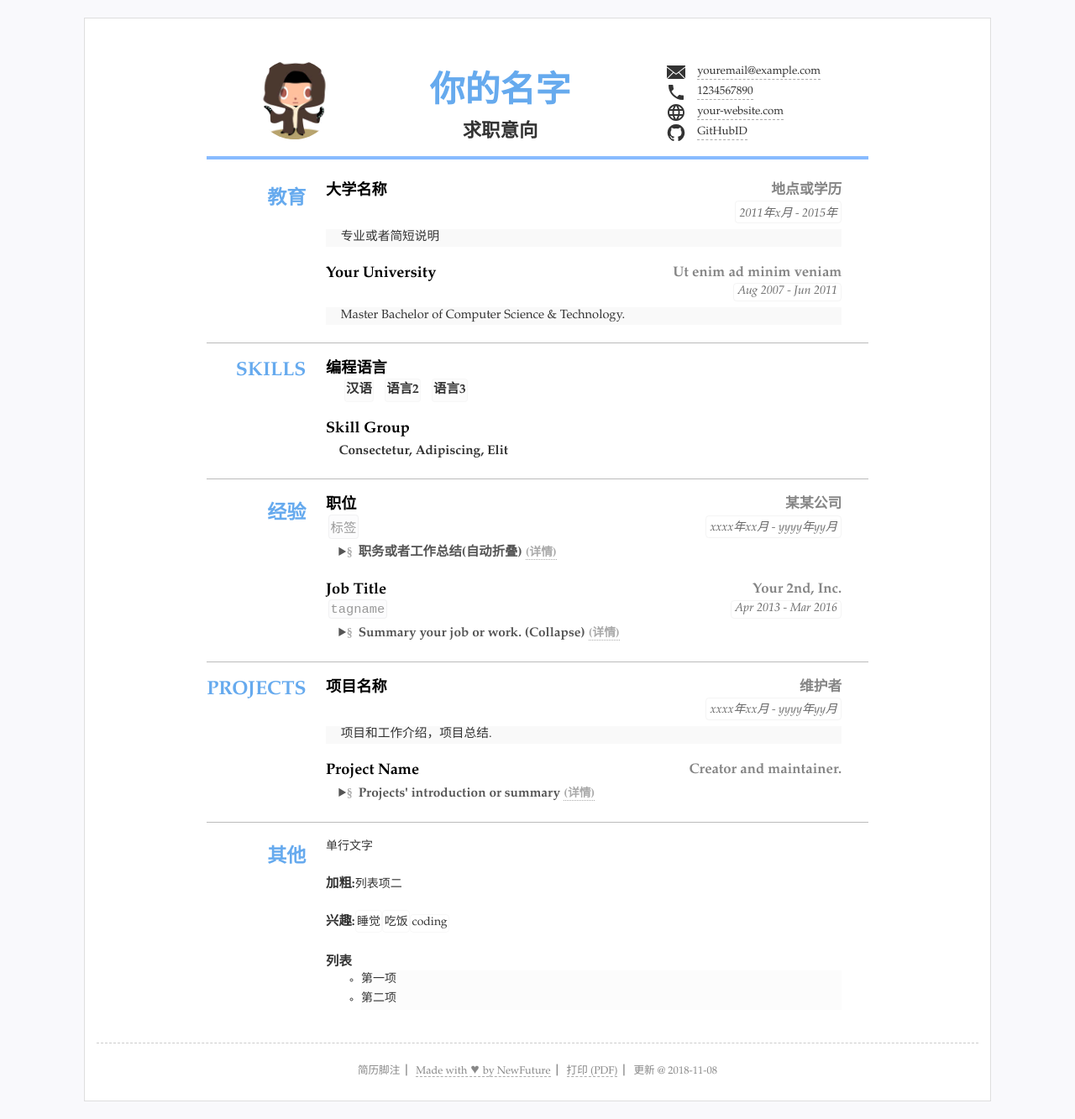
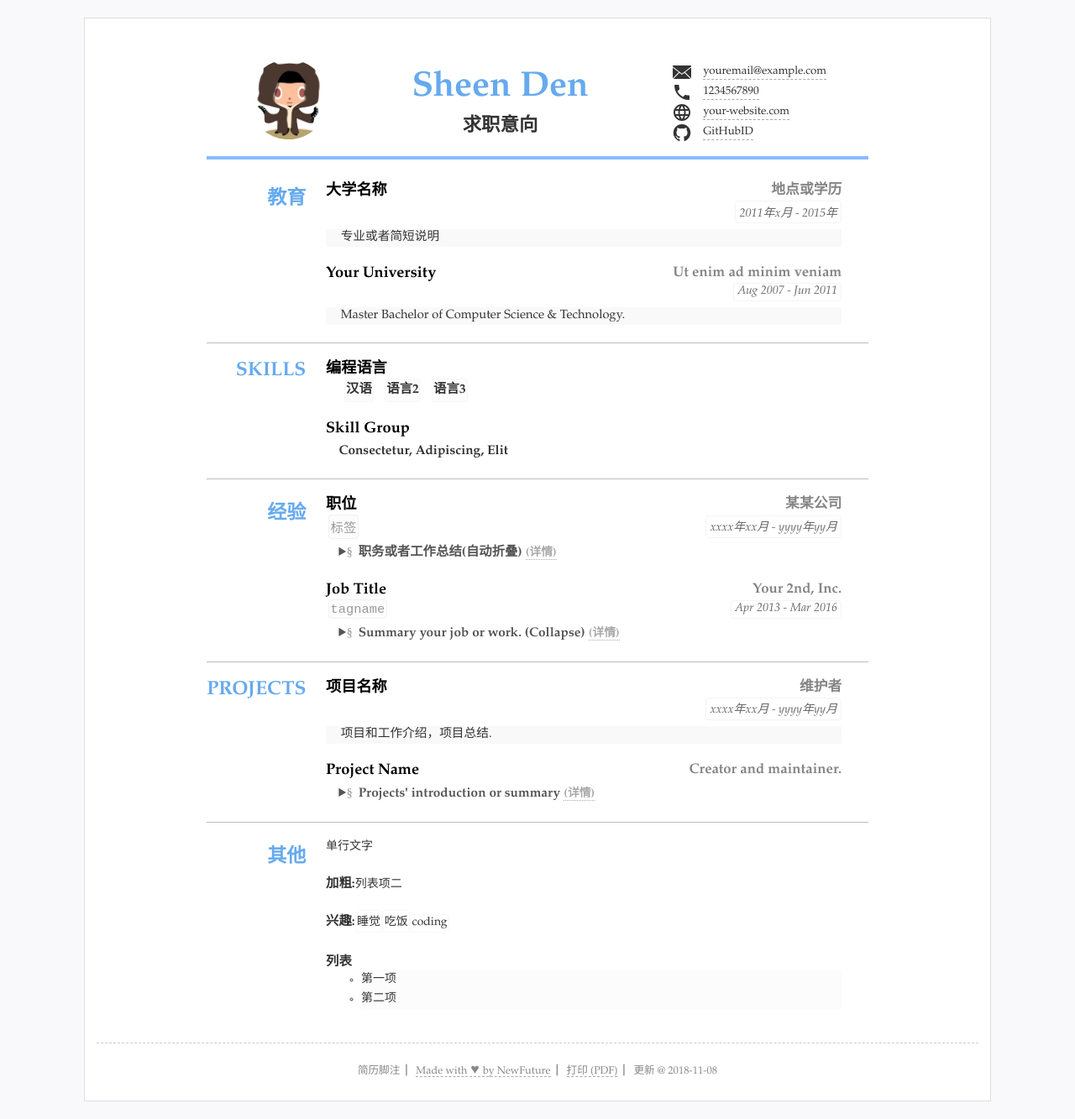
Before and after one commit to sheenden0722/sheenden0722.github.io, a Jekyll site: the page built from index.html, in a window 1280 px wide. Shown: the whole page at 84% size. Built offline with Jekyll 4.4.1, drawn with Linux system fonts in a browser that asks for light colours.

Commit message:
modify name

```diff
--- a/_data/resume.yml
+++ b/_data/resume.yml
@@ -3,7 +3,7 @@
 
 title: "简历标题"
 lang: "zh" #语言设置 zh表示中文 en 表示英语
-name: "你的名字"
+name: "Sheen Den"
 jobtitle: "求职意向" #可空不显示
 photo: "assets/img/photo.jpg" #照片可空，不显示
 
```
